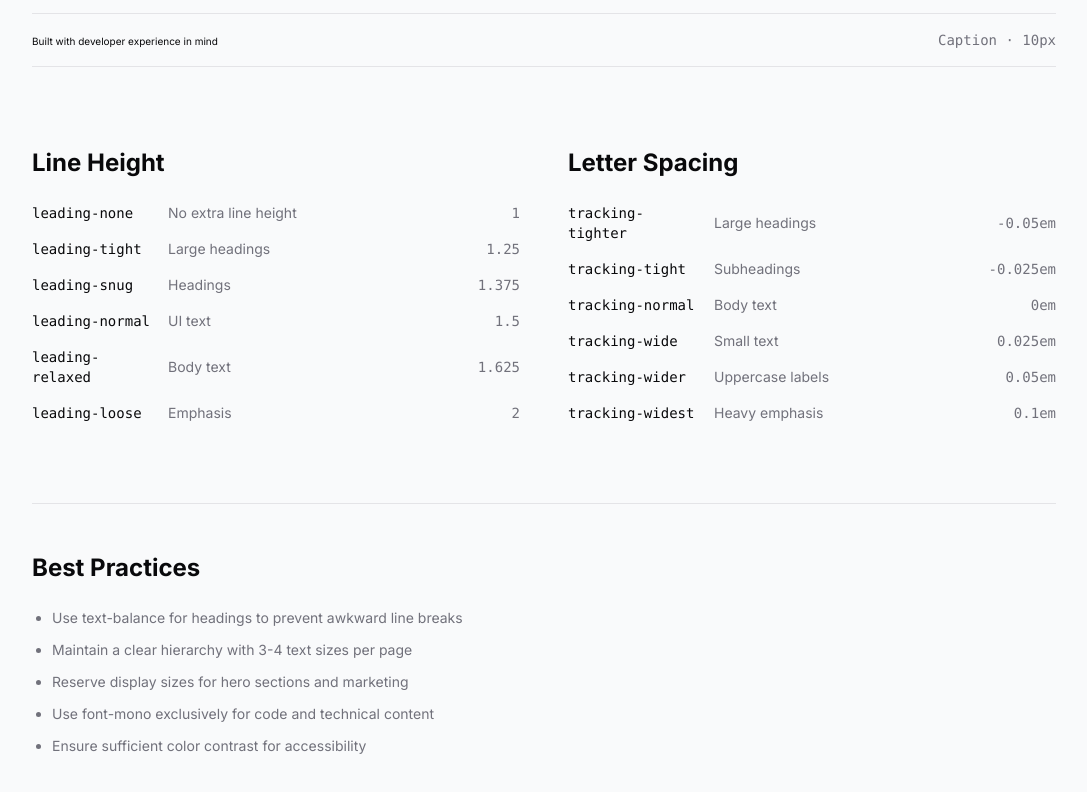
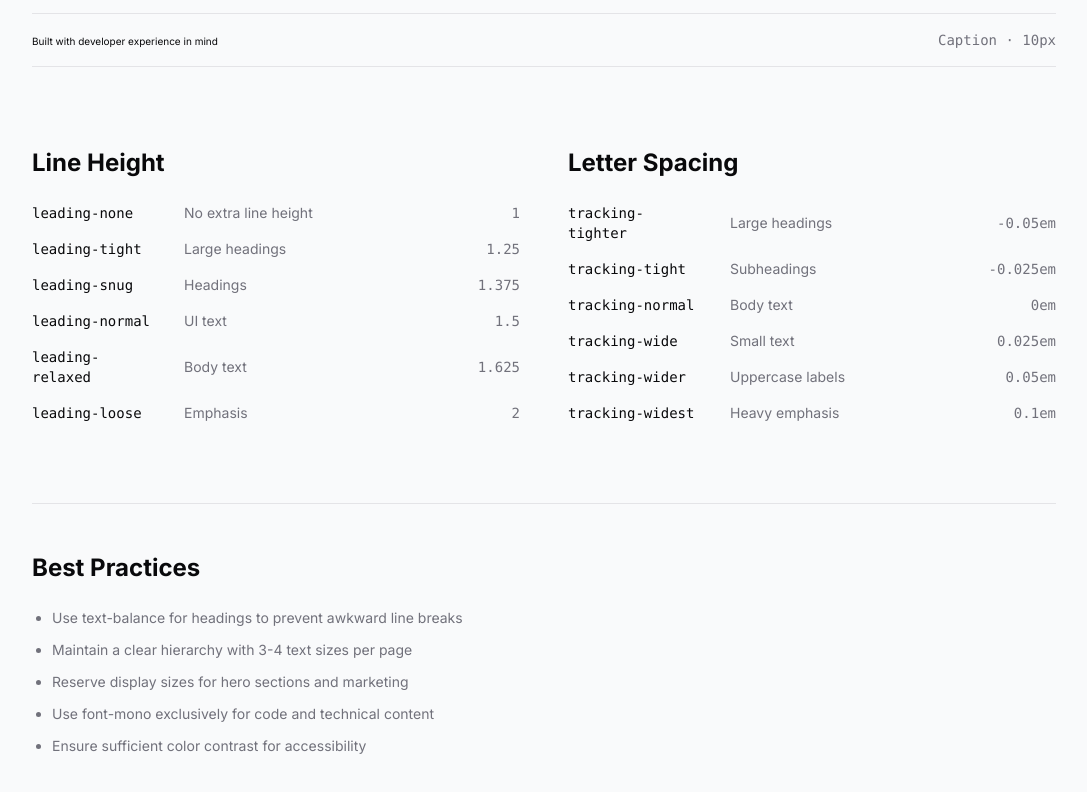
Before and after one commit to mirelaprifti/effectful-design-guidelines, a plain HTML site: page typography.html in a window 1280 px wide. Shown: the part 1172-1964 px from the top of the page, without its empty margins (0-1087 px from the left). Drawn offline with nearby package versions, Linux system fonts and the light colour scheme.

Commit message:
Increase gap to gap-8 in Line Height/Letter Spacing
Co-Authored-By: Claude Opus 4.5 <noreply@anthropic.com>

```diff
--- a/typography.html
+++ b/typography.html
@@ -181,32 +181,32 @@
         <section>
           <h2 class="text-2xl font-bold mb-6">Line Height</h2>
           <div class="space-y-4">
-            <div class="grid items-center gap-4" style="grid-template-columns: 120px 1fr auto;">
+            <div class="grid items-center gap-8" style="grid-template-columns: 120px 1fr auto;">
               <code class="text-sm font-mono">leading-none</code>
               <span class="text-sm" style="color: var(--muted-foreground);">No extra line height</span>
               <span class="text-sm font-mono text-right" style="color: var(--muted-foreground);">1</span>
             </div>
-            <div class="grid items-center gap-4" style="grid-template-columns: 120px 1fr auto;">
+            <div class="grid items-center gap-8" style="grid-template-columns: 120px 1fr auto;">
               <code class="text-sm font-mono">leading-tight</code>
               <span class="text-sm" style="color: var(--muted-foreground);">Large headings</span>
               <span class="text-sm font-mono text-right" style="color: var(--muted-foreground);">1.25</span>
             </div>
-            <div class="grid items-center gap-4" style="grid-template-columns: 120px 1fr auto;">
+            <div class="grid items-center gap-8" style="grid-template-columns: 120px 1fr auto;">
               <code class="text-sm font-mono">leading-snug</code>
               <span class="text-sm" style="color: var(--muted-foreground);">Headings</span>
               <span class="text-sm font-mono text-right" style="color: var(--muted-foreground);">1.375</span>
             </div>
-            <div class="grid items-center gap-4" style="grid-template-columns: 120px 1fr auto;">
+            <div class="grid items-center gap-8" style="grid-template-columns: 120px 1fr auto;">
               <code class="text-sm font-mono">leading-normal</code>
               <span class="text-sm" style="color: var(--muted-foreground);">UI text</span>
               <span class="text-sm font-mono text-right" style="color: var(--muted-foreground);">1.5</span>
             </div>
-            <div class="grid items-center gap-4" style="grid-template-columns: 120px 1fr auto;">
+            <div class="grid items-center gap-8" style="grid-template-columns: 120px 1fr auto;">
               <code class="text-sm font-mono">leading-relaxed</code>
               <span class="text-sm" style="color: var(--muted-foreground);">Body text</span>
               <span class="text-sm font-mono text-right" style="color: var(--muted-foreground);">1.625</span>
             </div>
-            <div class="grid items-center gap-4" style="grid-template-columns: 120px 1fr auto;">
+            <div class="grid items-center gap-8" style="grid-template-columns: 120px 1fr auto;">
               <code class="text-sm font-mono">leading-loose</code>
               <span class="text-sm" style="color: var(--muted-foreground);">Emphasis</span>
               <span class="text-sm font-mono text-right" style="color: var(--muted-foreground);">2</span>
@@ -218,32 +218,32 @@
         <section>
           <h2 class="text-2xl font-bold mb-6">Letter Spacing</h2>
           <div class="space-y-4">
-            <div class="grid items-center gap-4" style="grid-template-columns: 130px 1fr auto;">
+            <div class="grid items-center gap-8" style="grid-template-columns: 130px 1fr auto;">
               <code class="text-sm font-mono">tracking-tighter</code>
               <span class="text-sm" style="color: var(--muted-foreground);">Large headings</span>
               <span class="text-sm font-mono text-right" style="color: var(--muted-foreground);">-0.05em</span>
             </div>
-            <div class="grid items-center gap-4" style="grid-template-columns: 130px 1fr auto;">
+            <div class="grid items-center gap-8" style="grid-template-columns: 130px 1fr auto;">
               <code class="text-sm font-mono">tracking-tight</code>
               <span class="text-sm" style="color: var(--muted-foreground);">Subheadings</span>
               <span class="text-sm font-mono text-right" style="color: var(--muted-foreground);">-0.025em</span>
             </div>
-            <div class="grid items-center gap-4" style="grid-template-columns: 130px 1fr auto;">
+            <div class="grid items-center gap-8" style="grid-template-columns: 130px 1fr auto;">
               <code class="text-sm font-mono">tracking-normal</code>
               <span class="text-sm" style="color: var(--muted-foreground);">Body text</span>
               <span class="text-sm font-mono text-right" style="color: var(--muted-foreground);">0em</span>
             </div>
-            <div class="grid items-center gap-4" style="grid-template-columns: 130px 1fr auto;">
+            <div class="grid items-center gap-8" style="grid-template-columns: 130px 1fr auto;">
               <code class="text-sm font-mono">tracking-wide</code>
               <span class="text-sm" style="color: var(--muted-foreground);">Small text</span>
               <span class="text-sm font-mono text-right" style="color: var(--muted-foreground);">0.025em</span>
             </div>
-            <div class="grid items-center gap-4" style="grid-template-columns: 130px 1fr auto;">
+            <div class="grid items-center gap-8" style="grid-template-columns: 130px 1fr auto;">
               <code class="text-sm font-mono">tracking-wider</code>
               <span class="text-sm" style="color: var(--muted-foreground);">Uppercase labels</span>
               <span class="text-sm font-mono text-right" style="color: var(--muted-foreground);">0.05em</span>
             </div>
-            <div class="grid items-center gap-4" style="grid-template-columns: 130px 1fr auto;">
+            <div class="grid items-center gap-8" style="grid-template-columns: 130px 1fr auto;">
               <code class="text-sm font-mono">tracking-widest</code>
               <span class="text-sm" style="color: var(--muted-foreground);">Heavy emphasis</span>
               <span class="text-sm font-mono text-right" style="color: var(--muted-foreground);">0.1em</span>
```
